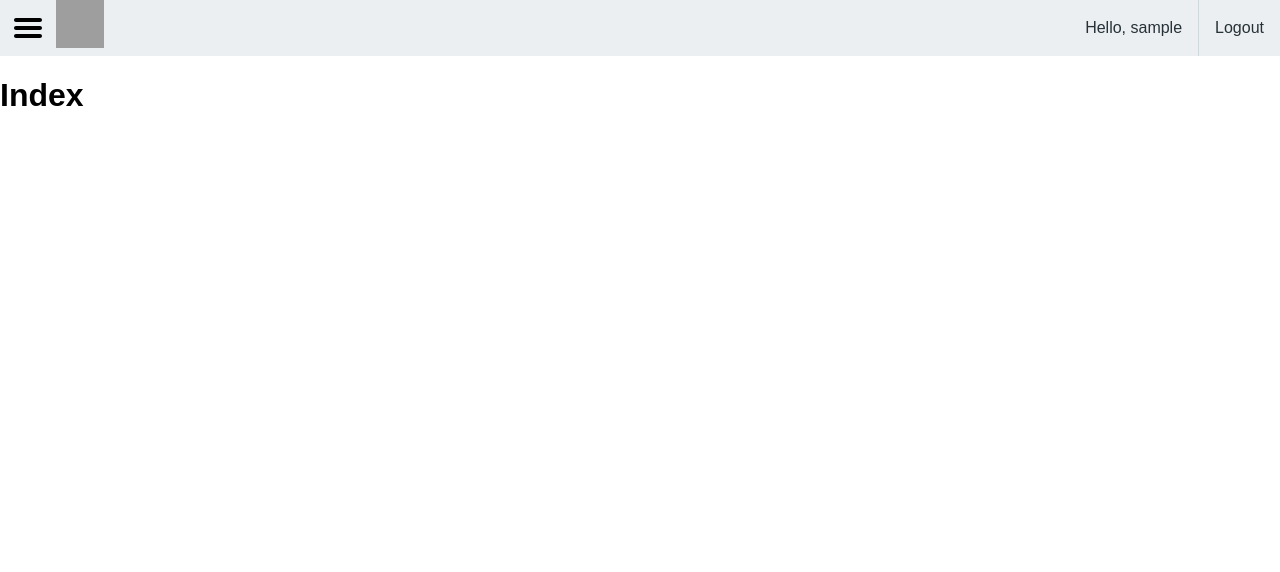
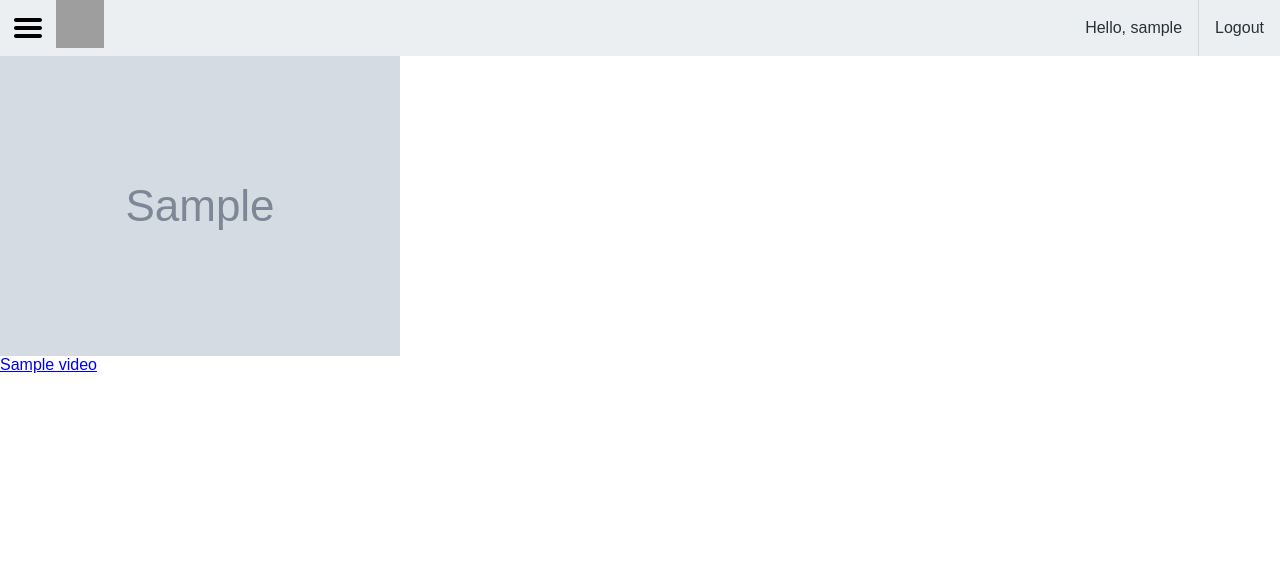
Before and after one commit to suryaavala/Stellartube, a Flask app: template app/templates/index.html in a window 1280 px wide. Shown: the top 572 px of the page. Run offline with Flask 2, Linux system fonts and the light colour scheme; a user stored in the database is signed in; tables that the repository leaves empty or names only in its code hold one stand-in row (values such as "Sample post"); the template is opened without the code that fills it: most values are stand-ins (such as "Sample title", 1, 10 or a date in 2020); grey boxes marked "Sample" are stand-in pictures; some libraries are stand-ins or nearby versions; grey boxes are pictures that could not be loaded.

Commit message:
unstyled index page

```diff
--- a/app/routes.py
+++ b/app/routes.py
@@ -9,13 +9,22 @@ lm = LoginManager()
 lm.init_app(app)
 lm.login_view = 'login'
 
+class videoInfo():
+    def __init__(self, videoid, title, thumbnail_location):
+        self.id = videoid
+        self.title = title
+        self.thumbnail_location = thumbnail_location
+
 @lm.user_loader
 def load_user(userid):
     return User(userid)
 
 @app.route('/', methods=['get', 'post'])
 def index():
-    return render_template('index.html')
+    count, results = db.sql_Select("select VideoID, VideoName from Table_Video")
+    videos = [videoInfo(v[0], v[1], url_for('static', filename='images/blockmart_logo.svg')) for v in results]
+    print(videos[0].id)
+    return render_template('index.html', videos=videos)
 
 @app.route('/signin', methods=['get', 'post'])
 def signin():
@@ -66,11 +75,12 @@ def signup():
 
 @app.route('/watch/<int:video_id>', methods=['get', 'post'])
 def watch_video(video_id):
+    count, video = db.sql_Select('select * from Table_Video where VideoID = "%s"'%str(video_id))
     return render_template(
         'view_video.html',
-        video_name='test video',
-        video_desc='test video desciption',
-        video_path=url_for('static', filename='videos/1.mp4'))
+        video_name=video[0][3],
+        video_desc=video[0][2],
+        video_path=url_for('static', filename='videos/%s.mp4'%str(video[0][0])))
 
 @app.route('/logout', methods=['get', 'post'])
 @login_required
--- a/app/templates/index.html
+++ b/app/templates/index.html
@@ -1,5 +1,16 @@
 {% extends "base_nav.html" %}
 {% block title %}Blockmart{% endblock %}
 {% block body %}
-    <h1>Index</h1>
+    <div id="main">
+        <div class="video-library-container">
+            {% for video in videos %}
+            <a href="{{ url_for('watch_video', video_id=video.id) }}">
+                <div class="video-tile">
+                    <img class="video-tile-thumbnail" src="{{ video.thumbnail_location }}"/>
+                    <div class="video-tile-title">{{ video.title }}</div>
+                </div>
+            </a>
+            {% endfor %}
+        </div>
+    </div>
 {% endblock %}
```
